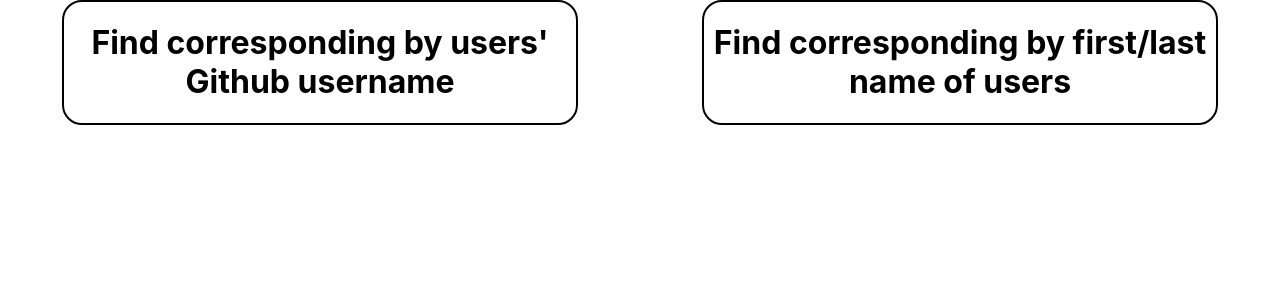
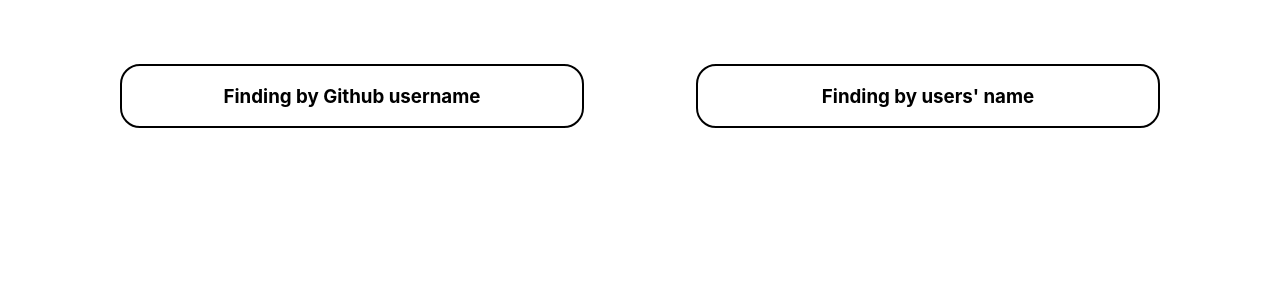
Before and after one commit to drakenevadie19/ghProfileFinder, a React (Create React App) app in the folder front-end/: page / in a window 1280 px wide. Shown: the top 300 px of the page. Built offline with nearby package versions, Linux system fonts and the light colour scheme.

Commit message:
New Change: Adding CSS and routing

```diff
--- a/front-end/public/index.html
+++ b/front-end/public/index.html
@@ -24,7 +24,7 @@
       work correctly both with client-side routing and a non-root public URL.
       Learn how to configure a non-root public URL by running `npm run build`.
     -->
-    <title>React App</title>
+    <title>Github Profile Finder</title>
   </head>
   <body>
     <noscript>You need to enable JavaScript to run this app.</noscript>
--- a/front-end/src/App.css
+++ b/front-end/src/App.css
@@ -1,5 +1,6 @@
 .App {
   text-align: center;
+  padding: 4rem;
 }
 
 .start-page {
--- a/front-end/src/pages/find-by-username.js
+++ b/front-end/src/pages/find-by-username.js
@@ -1,13 +1,19 @@
 import { useNavigate } from "react-router-dom";
 
 const FindByUserName = () => {
-    const navigate = useNavigate();
-    return (
-        <>
-            <button type="button" class="btn btn-success" onClick={() => navigate('/')}>Back to Home</button>
-            <h1>Find By username</h1>
-        </>
-    )
-}
+  const navigate = useNavigate();
+  return (
+    <>
+      <button
+        type="button"
+        className="btn btn-success"
+        onClick={() => navigate("/")}
+      >
+        Back to Home
+      </button>
+      <h1>Find By username</h1>
+    </>
+  );
+};
 
 export default FindByUserName;
--- a/front-end/src/pages/start-page.js
+++ b/front-end/src/pages/start-page.js
@@ -6,11 +6,11 @@
         <>
             <div className="start-page">
                 <div className="find-box" onClick={() => navigate('/find/username')}>
-                    <h1>Find corresponding by users' Github username</h1>
+                    <h3>Finding by Github username</h3>
                 </div>
 
                 <div className="find-box" onClick={() => navigate('/find/name')}>
-                    <h1>Find corresponding by first/last name of users</h1>
+                    <h3>Finding by users' name</h3>
                 </div>
             </div>
         </>
```
Also changed, not shown: front-end/src/pages/find-by-name.js (+4 -4 lines).
